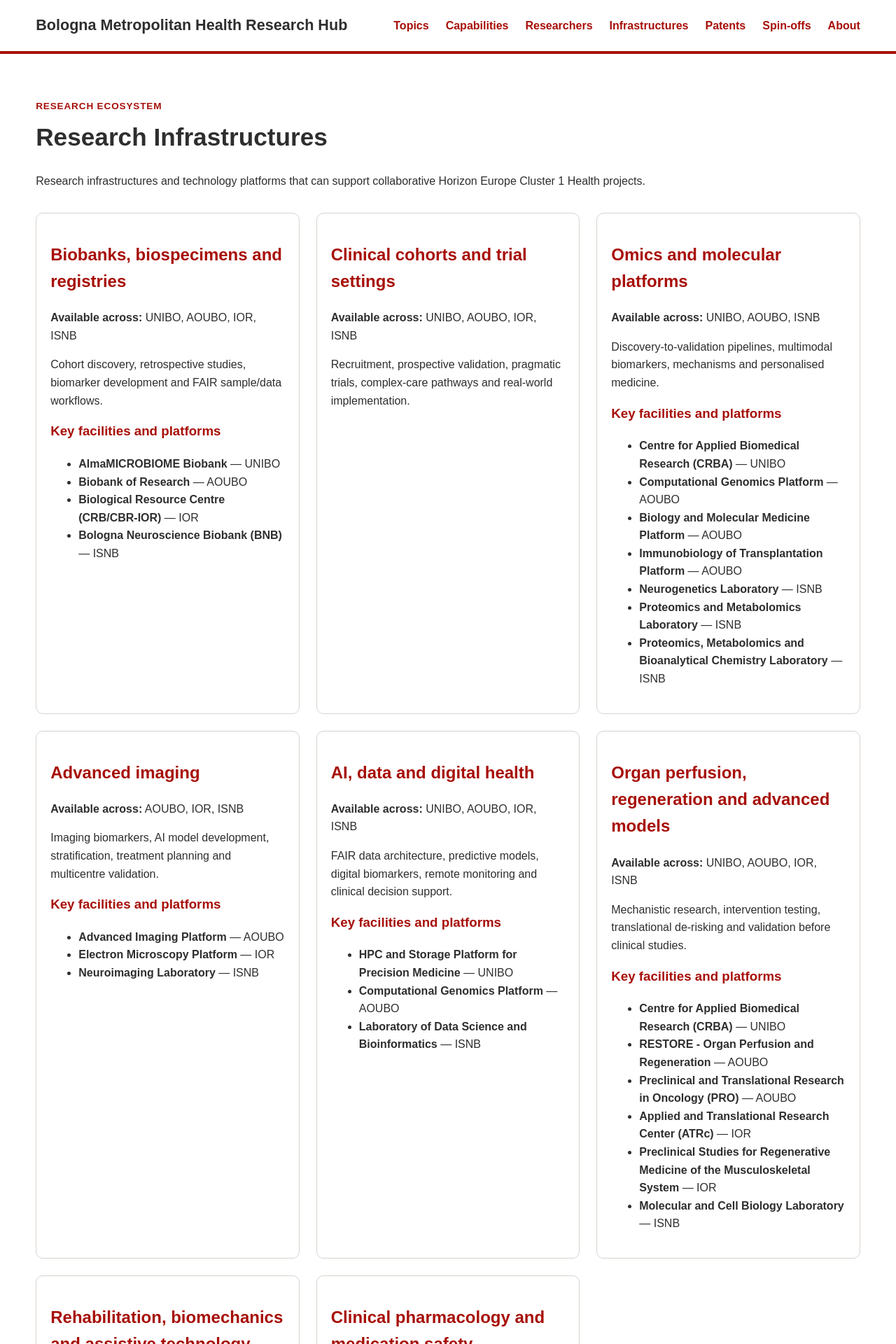
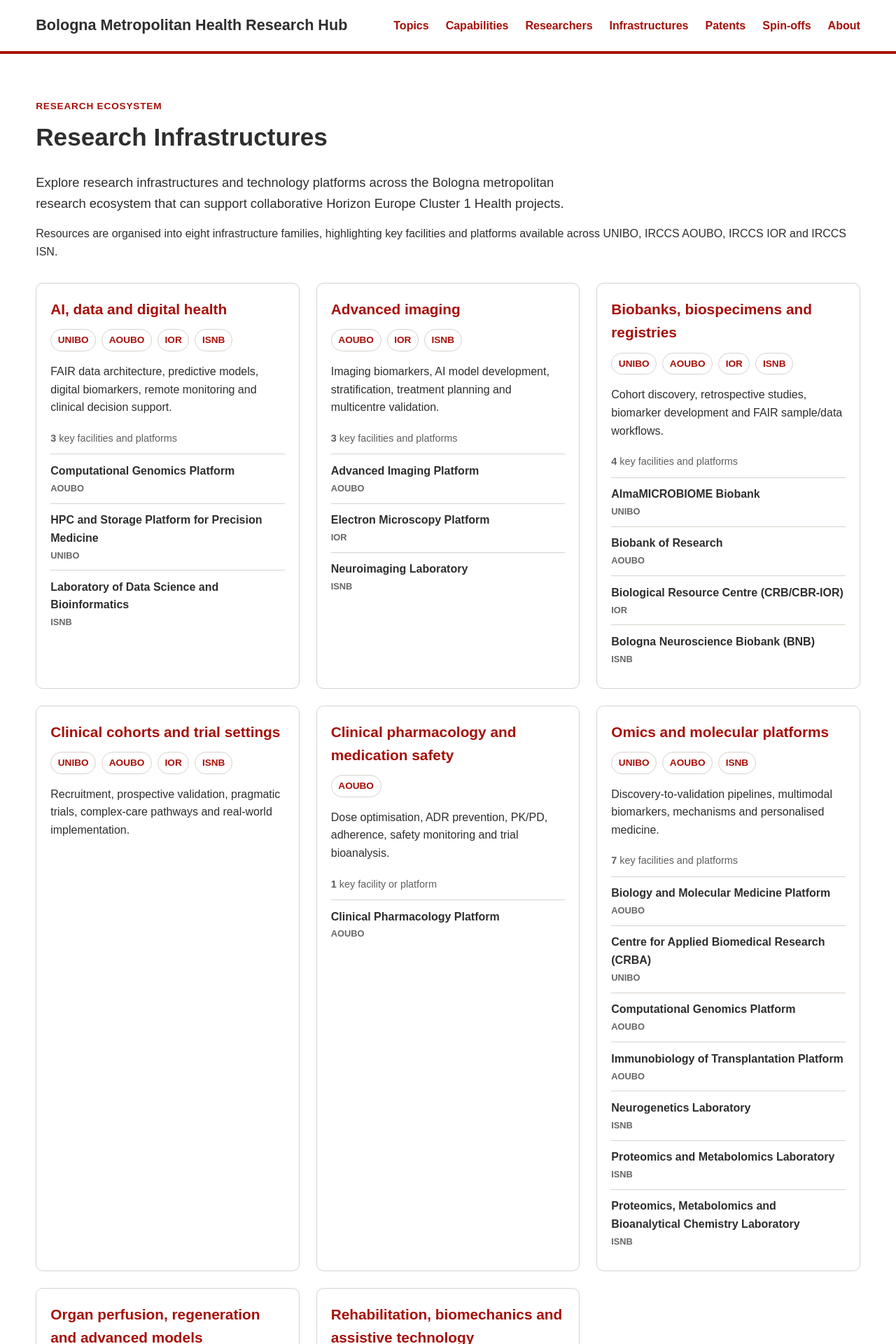
Before and after one commit to ARIC-LHS/bologna-health-hub, a Jekyll site: the page built from _pages/infrastructures.md, in a window 1280 px wide. Shown: the top 1920 px of the page at 70% size. Built offline with Jekyll 4.4.1, drawn with Linux system fonts in a browser that asks for light colours; some of the changed text lies outside the part shown.

Commit message:
Improve portal navigation and add matchmaking contact gates

```diff
--- a/_pages/infrastructures.md
+++ b/_pages/infrastructures.md
@@ -12,57 +12,153 @@ permalink: /infrastructures/
 
   <h1>Research Infrastructures</h1>
 
-  <p>
-    Research infrastructures and technology platforms that can support
+  <p class="lede">
+    Explore research infrastructures and technology platforms across
+    the Bologna metropolitan research ecosystem that can support
     collaborative Horizon Europe Cluster 1 Health projects.
   </p>
 
+  <p>
+    Resources are organised into eight infrastructure families,
+    highlighting key facilities and platforms available across UNIBO,
+    IRCCS AOUBO, IRCCS IOR and IRCCS ISN.
+  </p>
+
+
+  {% assign sorted_infrastructures = site.data.infrastructures
+    | sort: "name" %}
+
+
   <div class="card-grid">
 
-    {% for infrastructure in site.data.infrastructures %}
+    {% for infrastructure in sorted_infrastructures %}
 
-    <article class="card" id="{{ infrastructure.id }}">
+      <article
+        class="card infrastructure-card"
+        id="{{ infrastructure.id }}"
+      >
 
-      <h2>{{ infrastructure.name }}</h2>
+        <h2>
+          {{ infrastructure.name }}
+        </h2>
 
-      <p>
-        <strong>Available across:</strong>
-        {{ infrastructure.availability }}
-      </p>
 
-      <p>
-        {{ infrastructure.description }}
-      </p>
+        {% assign availability = infrastructure.availability
+          | split: ", " %}
 
-      {% if infrastructure.facilities and infrastructure.facilities.size > 0 %}
+        {% if availability.size > 0 %}
 
-        <h3>Key facilities and platforms</h3>
+          <ul class="tag-list infrastructure-institution-tags">
 
-        <ul>
-          {% for facility in infrastructure.facilities %}
+            {% for institution_name in availability %}
 
-            {% assign institution = site.data.institutions
-              | where: "id", facility.institution_id
-              | first %}
+              <li>
+                {{ institution_name }}
+              </li>
 
-            <li>
-              <strong>{{ facility.name }}</strong>
-              {% if institution %}
-                — {{ institution.short_name }}
-              {% endif %}
-            </li>
+            {% endfor %}
 
-          {% endfor %}
-        </ul>
+          </ul>
 
-      {% endif %}
+        {% endif %}
 
-    </article>
+
+        <p>
+          {{ infrastructure.description }}
+        </p>
+
+
+        {% if infrastructure.facilities
+          and infrastructure.facilities.size > 0 %}
+
+          <p class="infrastructure-facility-count">
+
+            <strong>{{ infrastructure.facilities.size }}</strong>
+
+            {% if infrastructure.facilities.size == 1 %}
+              key facility or platform
+            {% else %}
+              key facilities and platforms
+            {% endif %}
+
+          </p>
+
+
+          {% assign sorted_facilities = infrastructure.facilities
+            | sort: "name" %}
+
+
+          <ul class="infrastructure-facility-list">
+
+            {% for facility in sorted_facilities %}
+
+              {% assign institution = site.data.institutions
+                | where: "id", facility.institution_id
+                | first %}
+
+              <li>
+
+                <strong>
+                  {{ facility.name }}
+                </strong>
+
+                {% if institution %}
+
+                  <span class="facility-institution">
+                    {{ institution.short_name }}
+                  </span>
+
+                {% endif %}
+
+              </li>
+
+            {% endfor %}
+
+          </ul>
+
+        {% endif %}
+
+      </article>
 
     {% endfor %}
 
   </div>
 
+
+  <section class="contact-gate infrastructure-contact">
+
+    <p class="eyebrow">
+      Infrastructure matchmaking
+    </p>
+
+    <h2>
+      Interested in a research infrastructure?
+    </h2>
+
+    <p>
+      Access, availability and project-specific use of research
+      infrastructures require direct verification. The ARIC Life &amp;
+      Health Sciences team can help identify the most relevant resources
+      for a Horizon Europe Health consortium.
+    </p>
+
+    <p class="button-row">
+
+      <a class="button" href="mailto:lhs@unibo.it">
+        Contact the Life &amp; Health Sciences team
+      </a>
+
+    </p>
+
+    <p class="contact-email">
+      <a href="mailto:lhs@unibo.it">
+        lhs@unibo.it
+      </a>
+    </p>
+
+  </section>
+
+
   {% include caveat.html text=site.disclaimer %}
 
 </section>
--- a/assets/css/main.css
+++ b/assets/css/main.css
@@ -756,3 +756,51 @@ textarea:focus-visible {
   color: #5f5f5f;
   font-size: .9rem;
 }
+/* INFRASTRUCTURES INDEX */
+
+.infrastructure-card h2 {
+  margin-top: 0;
+  margin-bottom: .75rem;
+  font-size: 1.3rem;
+}
+
+.infrastructure-institution-tags {
+  margin-top: 0;
+  margin-bottom: 1rem;
+}
+
+.infrastructure-institution-tags li {
+  color: var(--unibo-red);
+  background: white;
+  font-weight: 700;
+}
+
+.infrastructure-facility-count {
+  margin-top: 1.25rem;
+  margin-bottom: .65rem;
+  color: #5f5f5f;
+  font-size: .9rem;
+}
+
+.infrastructure-facility-list {
+  margin: 0;
+  padding: 0;
+  list-style: none;
+}
+
+.infrastructure-facility-list li {
+  padding: .65rem 0;
+  border-top: 1px solid var(--line);
+}
+
+.facility-institution {
+  display: block;
+  margin-top: .15rem;
+  color: #666;
+  font-size: .8rem;
+  font-weight: 700;
+}
+
+.infrastructure-contact {
+  margin-top: 3rem;
+}
```
Also changed, not shown: _includes/contact-gate.html (added, +30 -0 lines), _pages/about.md (+3 -1 lines), _pages/capabilities.md (+3 -1 lines), _pages/researchers.md (+2 -0 lines), _pages/topics.md (+2 -0 lines).
